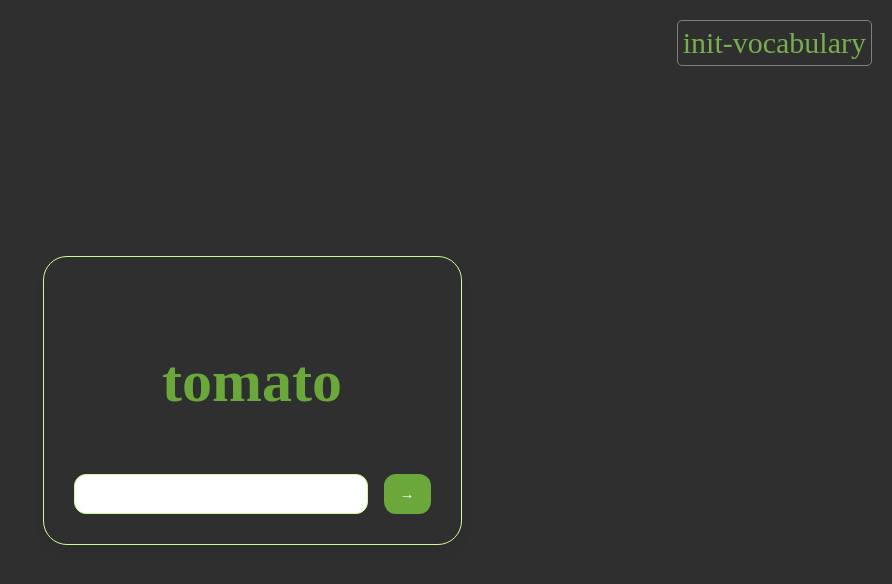
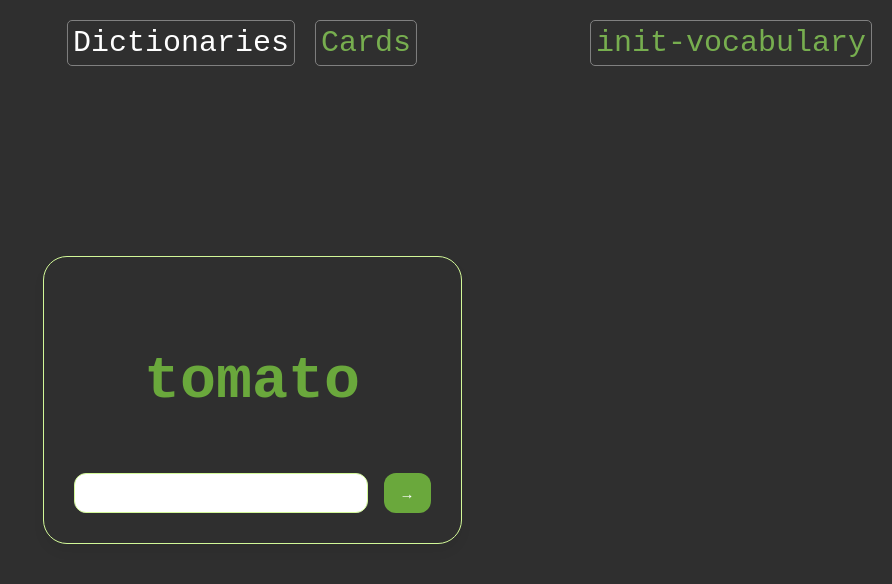
Before and after one commit to KiwiUserSFTW/language-cards, a React (Vite) app: page /cards in a window 1280 px wide. Shown: the top 584 px of the page, without its empty margins (388-1280 px from the left). Built offline with nearby package versions, Linux system fonts and the light colour scheme.

Commit message:
navBar was added

```diff
--- a/src/components/cards/cards.scss
+++ b/src/components/cards/cards.scss
@@ -5,4 +5,6 @@
   display: flex;
   align-items: center;
   justify-content: center;
+
+  font-family: "Courier New", Courier, monospace;
 }
--- a/src/components/cards/cards.tsx
+++ b/src/components/cards/cards.tsx
@@ -1,6 +1,6 @@
 // react
 import { FC, useEffect, useState } from "react";
-import { useNavigate, useLocation } from "react-router-dom";
+import { useNavigate, useLocation, useSearchParams } from "react-router-dom";
 
 // styles
 import "./cards.scss";
@@ -19,13 +19,13 @@ import TabSwitcher from "../general/tabSwitcher/tabSwitcher";
 
 // types
 import { cardsDataType } from "../../data/vocabulary";
+import NavBar from "../general/navbar/navbar";
 
 const Cards: FC = () => {
   const navigate = useNavigate();
   const location = useLocation();
   const queryParams = new URLSearchParams(location.search);
-  const selectedId = queryParams.get("id") || "none";
-  const [dictionary, setDictionary] = useState(selectedId);
+  const selectedId = queryParams.get("id") || " ";
 
   const [cardsList, setCardsList] = useState<cardsDataType>({
     name: "apple",
@@ -51,6 +51,8 @@ const Cards: FC = () => {
     setCurrentCard({ value, answer });
   }, [cardsList]);
 
+  const [dictionary, setDictionary] = useState(selectedId);
+
   useEffect(() => {
     if (dictionary) {
       const vocab = getVocabulary(dictionary);
@@ -58,6 +60,7 @@ const Cards: FC = () => {
     }
   }, [dictionary]);
 
+  // TABS
   const dictionariesTabs = Object.keys(getVocabularys()).map((vocabulary) => {
     return {
       name: vocabulary,
@@ -67,9 +70,27 @@ const Cards: FC = () => {
       },
     };
   });
+
+  const [searchParams] = useSearchParams();
+  const id = searchParams.get("id");
+
+  useEffect(() => {
+    for (let i = 0; i < dictionariesTabs.length; i++) {
+      if (id == dictionariesTabs[i].name) {
+        setDictionary(id);
+      } else {
+        setDictionary(dictionariesTabs[0].name);
+      }
+    }
+  }, []);
   return (
     <div className="cards">
-      <TabSwitcher tabs={dictionariesTabs} />
+      <NavBar />
+      <TabSwitcher
+        tabs={dictionariesTabs}
+        activeTab={dictionary}
+        setActiveTab={(name) => setDictionary(name)}
+      />
       <Card
         value={currentCard.value}
         answer={currentCard.answer}
--- a/src/components/dictionaries/dictionaries.tsx
+++ b/src/components/dictionaries/dictionaries.tsx
@@ -8,6 +8,7 @@ import "./dictionaries.scss";
 import { addVocabulary, updateLocalStorageData } from "../../data/vocabulary";
 import Modal from "../general/modal/modal";
 import DictionariesList from "./dictionariesList/dictionariesList";
+import NavBar from "../general/navbar/navbar";
 
 const Dictionaries: FC = () => {
   const [openModal, setOpenModal] = useState(false);
@@ -28,6 +29,7 @@ const Dictionaries: FC = () => {
 
   return (
     <div className="dictionary">
+      <NavBar />
       <Modal open={openModal} setOpen={setOpenModal}>
         {<DictionariesList />}
       </Modal>
--- a/src/components/general/navbar/navbar.scss
+++ b/src/components/general/navbar/navbar.scss
@@ -0,0 +1,11 @@
+.navBar {
+    position: absolute;
+    top: 0;
+    left: 50%;
+    transform: translateX(-50%);
+
+    .tab-container {
+        position: relative;
+        display: flex;
+    }
+}
--- a/src/components/general/navbar/navbar.tsx
+++ b/src/components/general/navbar/navbar.tsx
@@ -1,22 +1,51 @@
 // react
-import { FC, useState } from "react";
+import { FC, useState, useEffect } from "react";
+import { useNavigate, useLocation } from "react-router-dom";
 
 // styles
 import "./navbar.scss";
+import TabSwitcher from "../tabSwitcher/tabSwitcher";
 
-type NavBarType = {
-  sections: {
-    name: string;
-    url: string;
-  }[];
-};
-const NavBar: FC<NavBarType> = ({sections}) => {
+enum navBarTabsNames {
+  DECTIANIRIES = "Dictionaries",
+  Cards = "Cards",
+}
+const NavBar: FC = () => {
+  const navigate = useNavigate();
+  const location = useLocation();
+  const [activeTab, setActiveTab] = useState(navBarTabsNames.Cards);
 
-    return (
-        <>
-        {sections}
-        </>
-    )
+  const navBarTabs = [
+    {
+      name: navBarTabsNames.DECTIANIRIES,
+      onClick: () => navigate(`/${navBarTabsNames.DECTIANIRIES.toLowerCase()}`),
+    },
+    {
+      name: navBarTabsNames.Cards,
+      onClick: () => navigate(`/${navBarTabsNames.Cards.toLowerCase()}`),
+    },
+  ];
+
+  useEffect(() => {
+    const currentPath = location.pathname;
+
+    if (currentPath.includes(navBarTabsNames.DECTIANIRIES.toLowerCase())) {
+      setActiveTab(navBarTabsNames.DECTIANIRIES);
+    } else if (currentPath.includes(navBarTabsNames.Cards.toLowerCase())) {
+      setActiveTab(navBarTabsNames.Cards);
+    }
+  }, [location.pathname]);
+  return (
+    <div className="navBar">
+      <TabSwitcher
+        tabs={navBarTabs}
+        activeTab={activeTab}
+        setActiveTab={(name) =>
+          setActiveTab(navBarTabsNames[name as keyof typeof navBarTabsNames])
+        }
+      />
+    </div>
+  );
 };
 
 export default NavBar;
--- a/src/components/general/tabSwitcher/tabSwitcher.tsx
+++ b/src/components/general/tabSwitcher/tabSwitcher.tsx
@@ -1,12 +1,13 @@
 // react
-import { FC, useEffect, useState } from "react";
-import { useSearchParams } from "react-router-dom";
+import { FC } from "react";
 
 // styles
 import "./tabSwitcher.scss";
 
 type TabSwitcherType = {
   tabs: tabType[];
+  activeTab: string;
+  setActiveTab: (name: string) => void;
 };
 
 type tabType = {
@@ -14,19 +15,11 @@ type tabType = {
   onClick: () => void;
 };
 
-const TabSwitcher: FC<TabSwitcherType> = ({ tabs }) => {
-  const [activeTab, setActiveTab] = useState(tabs[0].name);
-
-  const [searchParams] = useSearchParams();
-  const id = searchParams.get("id");
-
-  useEffect(() => {
-    for (let i = 0; i < tabs.length; i++) {
-      if (id == tabs[i].name) {
-        setActiveTab(id);
-      }
-    }
-  }, []);
+const TabSwitcher: FC<TabSwitcherType> = ({
+  tabs,
+  activeTab,
+  setActiveTab,
+}) => {
   return (
     <div className="tab-container">
       {tabs.map((tab) => (
```
